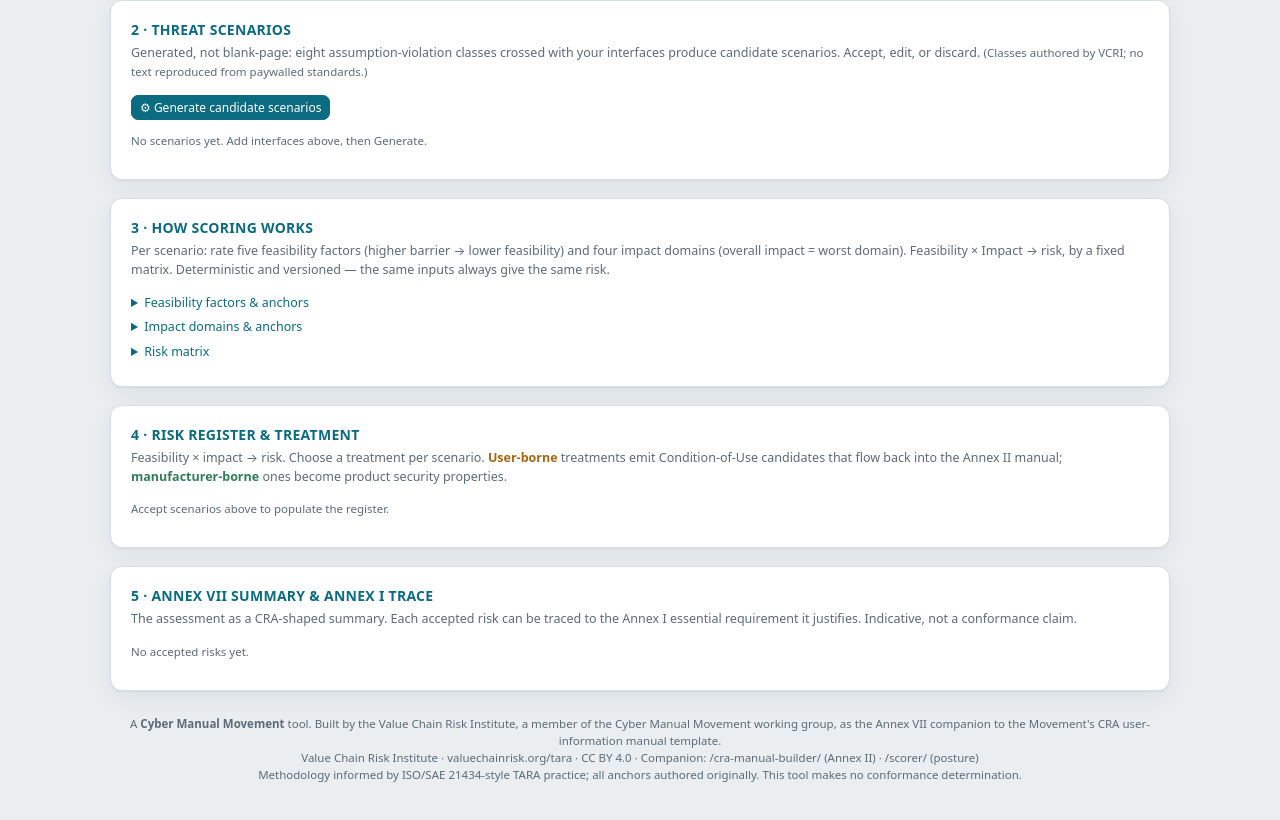
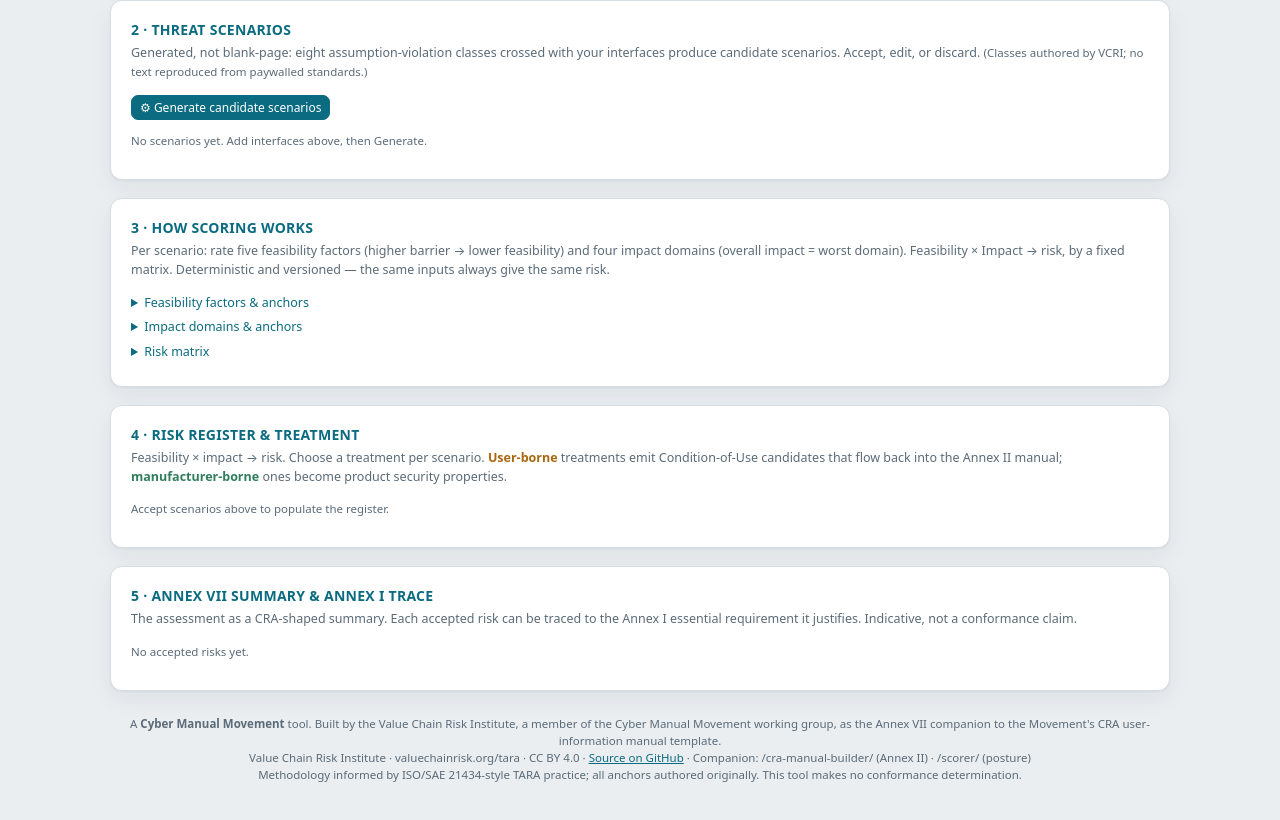
Before and after one commit to value-chain-risk-institute/cra-manual-tools, a plain HTML site: page tara/index.html in a window 1280 px wide. Shown: the part 641-1461 px from the top of the page. Drawn offline with Linux system fonts and the light colour scheme.

Commit message:
Add Source-on-GitHub link to both tool footers
Co-Authored-By: Claude Opus 4.8 <noreply@anthropic.com>

```diff
--- a/tara/index.html
+++ b/tara/index.html
@@ -151,7 +151,7 @@ details{margin:6px 0} summary{cursor:pointer;font-size:12.5px;color:var(--accent
 
 <p class="small muted" style="text-align:center;margin:24px 0">
   A <strong>Cyber Manual Movement</strong> tool. Built by the Value Chain Risk Institute, a member of the Cyber Manual Movement working group, as the Annex VII companion to the Movement's CRA user-information manual template.<br>
-  Value Chain Risk Institute · valuechainrisk.org/tara · CC BY 4.0 · Companion: /cra-manual-builder/ (Annex II) · /scorer/ (posture)<br>
+  Value Chain Risk Institute · valuechainrisk.org/tara · CC BY 4.0 · <a href="https://github.com/value-chain-risk-institute/cra-manual-tools" target="_blank" rel="noopener">Source on GitHub</a> · Companion: /cra-manual-builder/ (Annex II) · /scorer/ (posture)<br>
   Methodology informed by ISO/SAE 21434-style TARA practice; all anchors authored originally. This tool makes no conformance determination.
 </p>
 </main>
```
Also changed, not shown: cra-manual-builder/index.html (+1 -1 lines).
